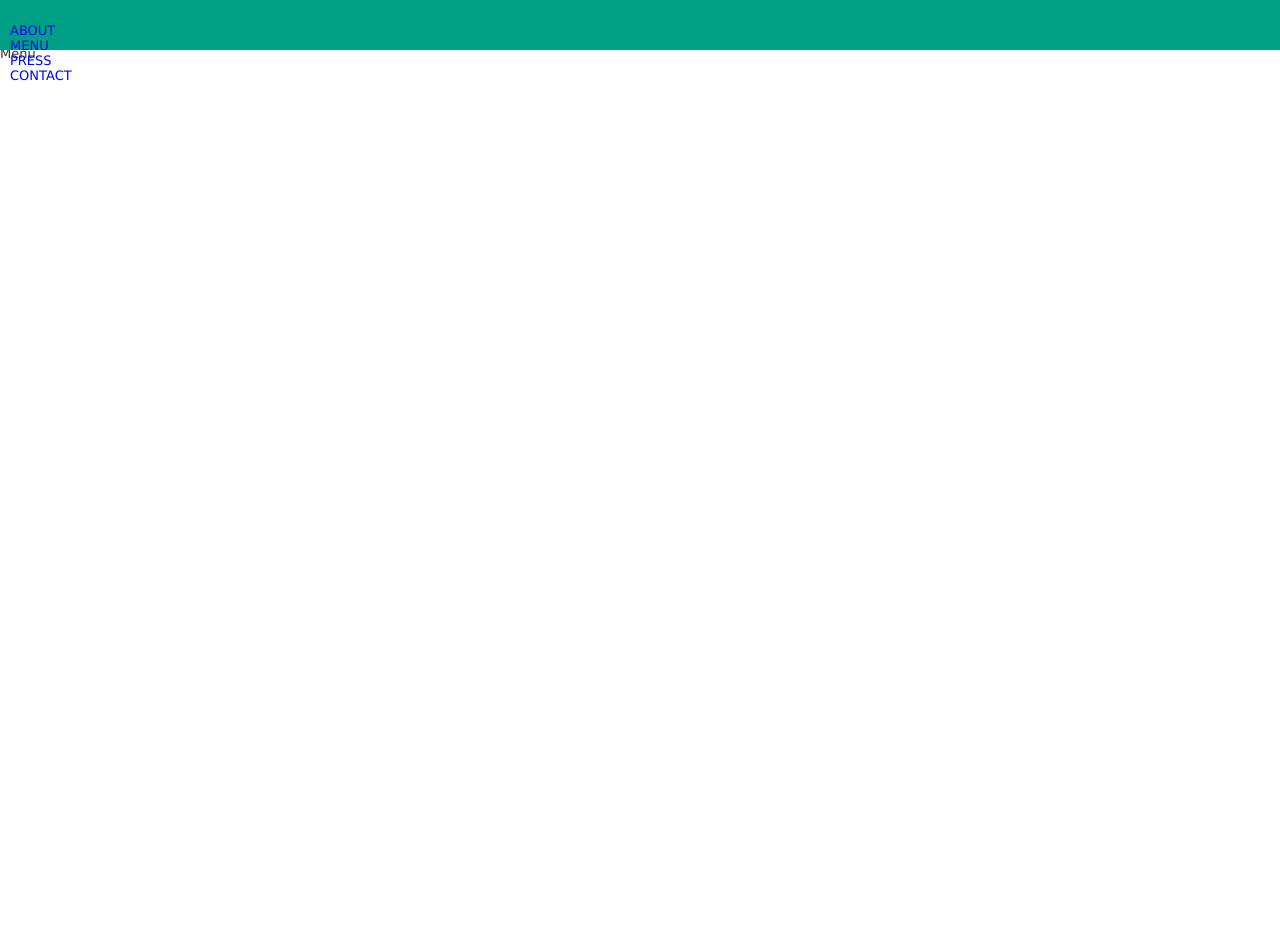
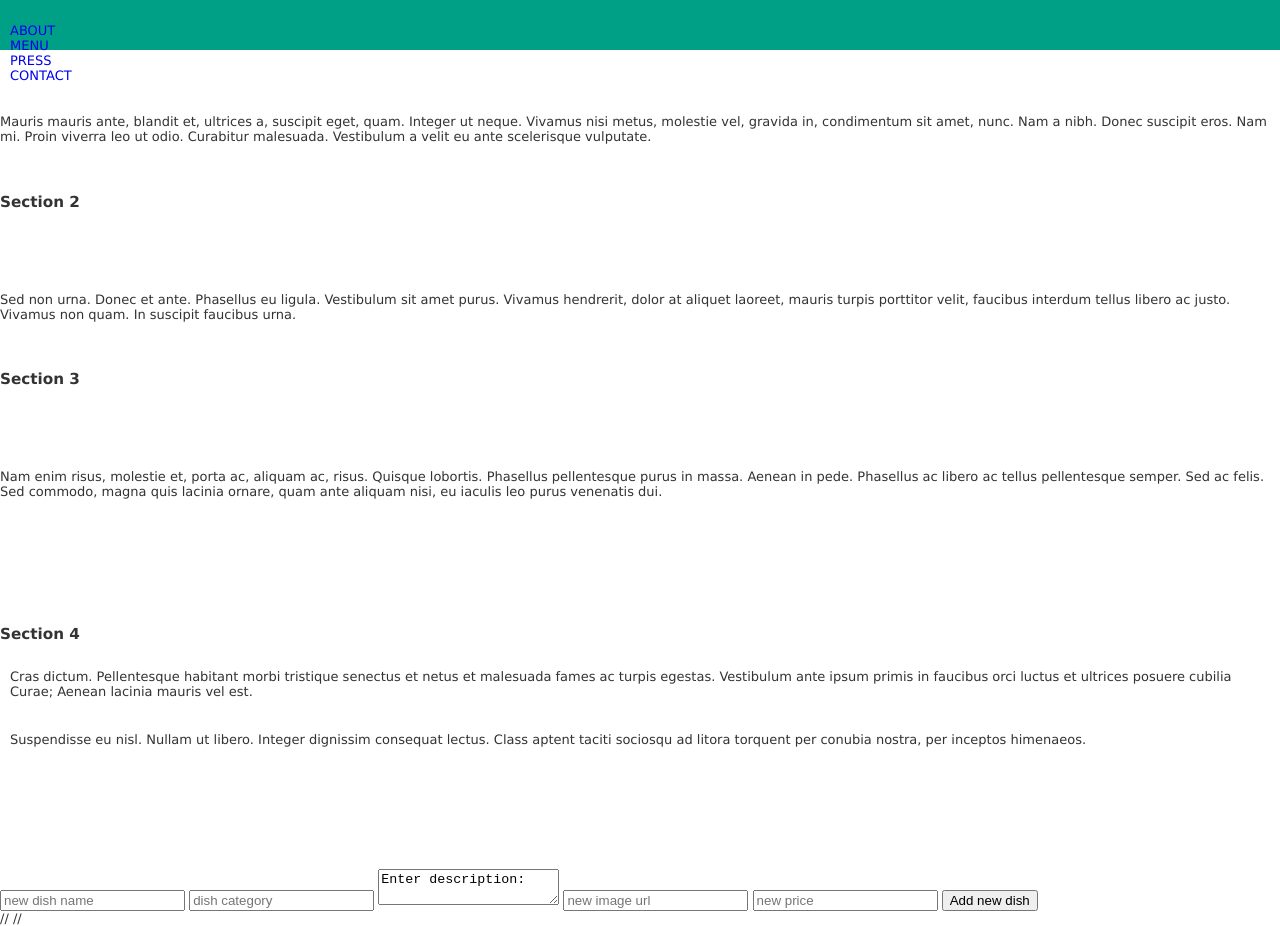
Before and after one commit to MawlSetz/frontEndDiner, a website: page Diner/public/index.html in a window 1280 px wide. Before the commit the page ends 800 px from the top, so only its background shows below. Drawn offline with nearby package versions, Linux system fonts and the light colour scheme; files that its build step writes are made by us from their sources; a script that the page names is missing.

Commit message:
edited index.html

```diff
--- a/Diner/public/index.html
+++ b/Diner/public/index.html
@@ -7,13 +7,21 @@
   <meta http-equiv="X-UA-Compatible" content="IE=edge,chrome=1">
   <title>The Walking Fed</title>
   <link rel="stylesheet" type="text/css" href="css/style.css">
+  <link rel="stylesheet" href="//code.jquery.com/ui/1.11.4/themes/smoothness/jquery-ui.css">
+  			<script src="//code.jquery.com/jquery-1.10.2.js"></script>
+  			<script src="//code.jquery.com/ui/1.11.4/jquery-ui.js"></script>
+  <link rel="stylesheet" href="/resources/demos/style.css">
+	  <script>
+		  $(function() {
+		    $( "#accordion" ).accordion();
+		  });
+	  </script>
 </head>
 <body>
-  <!-- ========= -->
-  <!-- HTML -->
-  <!-- ========= -->
-  	<div id="container">
+ <div id="container">
+
 	  	<nav class="fixed-nav-bar">
+
 	  		<ul>
 	  			<li><a href="#">ABOUT</a>
 	  			</li>
@@ -25,30 +33,97 @@
 	  			</li>
 	  		</ul>
 	  	</nav>
+<div id="accordion">
+  <h3>Section 1</h3>
+  <div>
+    <p>
+    	<ul id="breakfast"></ul>
+    Mauris mauris ante, blandit et, ultrices a, suscipit eget, quam. Integer
+    ut neque. Vivamus nisi metus, molestie vel, gravida in, condimentum sit
+    amet, nunc. Nam a nibh. Donec suscipit eros. Nam mi. Proin viverra leo ut
+    odio. Curabitur malesuada. Vestibulum a velit eu ante scelerisque vulputate.
+    </p>
+  </div>
+  <h3>Section 2</h3>
+  <div>
+    <p><ul id="lunch"></ul>
+    Sed non urna. Donec et ante. Phasellus eu ligula. Vestibulum sit amet
+    purus. Vivamus hendrerit, dolor at aliquet laoreet, mauris turpis porttitor
+    velit, faucibus interdum tellus libero ac justo. Vivamus non quam. In
+    suscipit faucibus urna.
+    </p>
+  </div>
+  <h3>Section 3</h3>
+  <div>
+    <p><ul id="dinner"></ul>
+    Nam enim risus, molestie et, porta ac, aliquam ac, risus. Quisque lobortis.
+    Phasellus pellentesque purus in massa. Aenean in pede. Phasellus ac libero
+    ac tellus pellentesque semper. Sed ac felis. Sed commodo, magna quis
+    lacinia ornare, quam ante aliquam nisi, eu iaculis leo purus venenatis dui.
+    </p>
+    <ul>
+      <li>List item one</li>
+      <li>List item two</li>
+      <li>List item three</li>
+    </ul>
+  </div>
+  <h3>Section 4</h3>
+  <div>
+    <p>
+    Cras dictum. Pellentesque habitant morbi tristique senectus et netus
+    et malesuada fames ac turpis egestas. Vestibulum ante ipsum primis in
+    faucibus orci luctus et ultrices posuere cubilia Curae; Aenean lacinia
+    mauris vel est.
+    </p>
+    <p>
+    Suspendisse eu nisl. Nullam ut libero. Integer dignissim consequat lectus.
+    Class aptent taciti sociosqu ad litora torquent per conubia nostra, per
+    inceptos himenaeos.
+    </p>
+  </div>
+</div>
+
+
+
+
+
+
+
+
 	  		<div id="menu">
-	  			<ul></ul>
+	  			<ul id="breakfast"></ul>
+	  			<ul id="lunch"></ul>
+	  			<ul id="dinner"></ul>
 	  		</div>
+		<div id="new">
+			<!-- create a new dish here -->
+			<input id="newDish" placeholder="new dish name">
+			<input id="newCategory" placeholder="dish category">
+			<textarea id="newDescription">Enter description:</textarea>
+			<input id="newImgUrl" placeholder="new image url">
+			<input id="newPrice" placeholder="new price">
+			<button id="newEntree">Add new dish</button>
 
-		<div id='menu'>Menu
 		</div>
+
 	</div>
 
 
   <!-- ========= -->
   <!-- Libraries -->
   <!-- ========= -->
-  <script src="http://ajax.googleapis.com/ajax/libs/jquery/1.7.2/jquery.min.js" type="text/javascript"></script>
-  <script src="http://cdnjs.cloudflare.com/ajax/libs/underscore.js/1.3.3/underscore-min.js" type="text/javascript"></script>
-  <script src="http://cdnjs.cloudflare.com/ajax/libs/backbone.js/0.9.2/backbone-min.js" type="text/javascript"></script>
-  <script src="http://cdnjs.cloudflare.com/ajax/libs/backbone-localstorage.js/1.0/backbone.localStorage-min.js" type="text/javascript"></script>
+  	<script src="https://ajax.googleapis.com/ajax/libs/jquery/1.9.1/jquery.min.js"></script>
+	<script src="http://documentcloud.github.com/underscore/underscore-min.js"></script>
+	<script src="http://documentcloud.github.com/backbone/backbone-min.js"></script>
+
   <!-- local backbone files -->
-  <script src="./models/models.js"></script>
-	<script src="./collections/collections.js"></script>
+ //  <script src="./scripts/models/models.js"></script>
+	// <script src="./scripts/collections/collections.js"></script>
 
   <!-- =============== -->
   <!-- Javascript -->
   <!-- =============== -->
-
+ <script src ="./scripts/script.js"></script>
 
 </body>
 </html>
```
Also changed, not shown: Diner/public/scripts/script.js (added).
